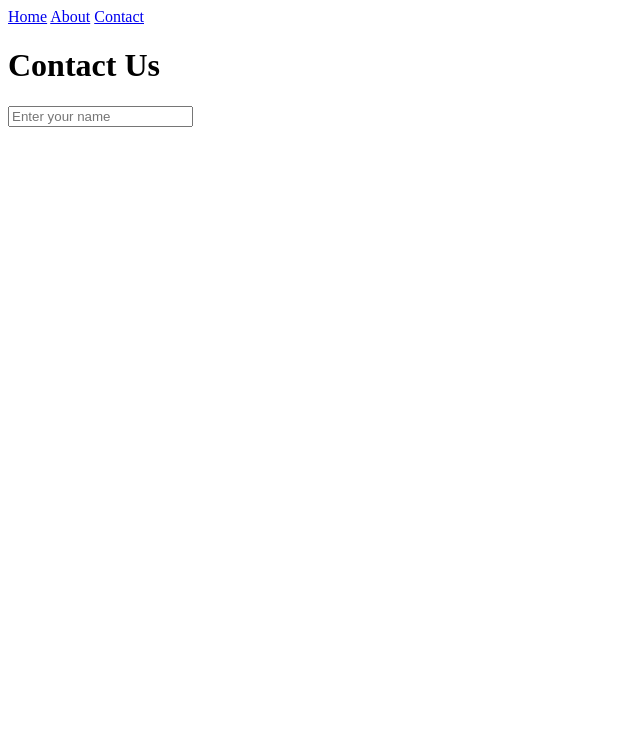
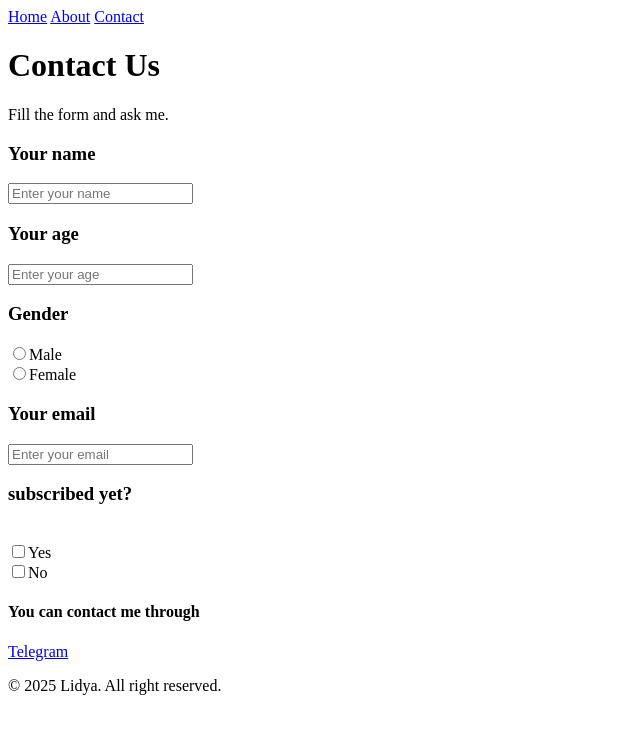
Before and after one commit to liddd25/my-portfolio, a plain HTML site: page contact.html in a window 1280 px wide. Shown: the whole page, without its empty margins (0-640 px from the left). Drawn offline with Linux system fonts and the light colour scheme.

Commit message:
form and link added

```diff
--- a/contact.html
+++ b/contact.html
@@ -3,17 +3,41 @@
 <head>
     <meta charset="UTF-8">
     <meta name="viewport" content="width=device-width, initial-scale=1.0">
-    <title>Document</title>
+    <title>Contact Me</title>
 </head>
 <body>
     <a href="./index.html">Home</a>
    <a href="./about.html">About</a>
    <a href="./contact.html">Contact</a>
    <h1>Contact Us</h1>
+   <p>Fill the form and ask me.</p>
    <form action="">
-    <input type="text" placeholder="Enter your name" />
-    <p></p>
+    <h3>Your name</h3>
+    <input type="text" name="name"  placeholder="Enter your name" />
+    <h3>Your age</h3>
+    <input type="number" name="age" placeholder="Enter your age" />
+    <br/>
+    <h3>Gender</h3>
+    <input type="radio" name="Gender" value="Male" title="Male" />Male
+    <br>
+    <input type="radio" name="Gender" value="Female" title="Female" />Female
+    <h3>Your email</h3>
+    <input type="text" name="email" placeholder="Enter your email">
+    <h3>subscribed yet?</h3>
+    <br/>
+    <input type="checkbox" name="status" value="yes" title="yes" />Yes
+    <br>
+    <input type="checkbox" name="status" value="no" title="no" />No
+
+
     </form>
+    <footer>
+    <h4>You can contact me through</h4>
+    <a href="https://t.me/realll333.html" target="_blank">Telegram</a>
+
+    <p> &copy; 2025 Lidya. All right reserved.</p>
+
+    </footer>
 
 </body>
 </html>
```
Also changed, not shown: about.html (+1 -1 lines), index.html (+15 -3 lines).
